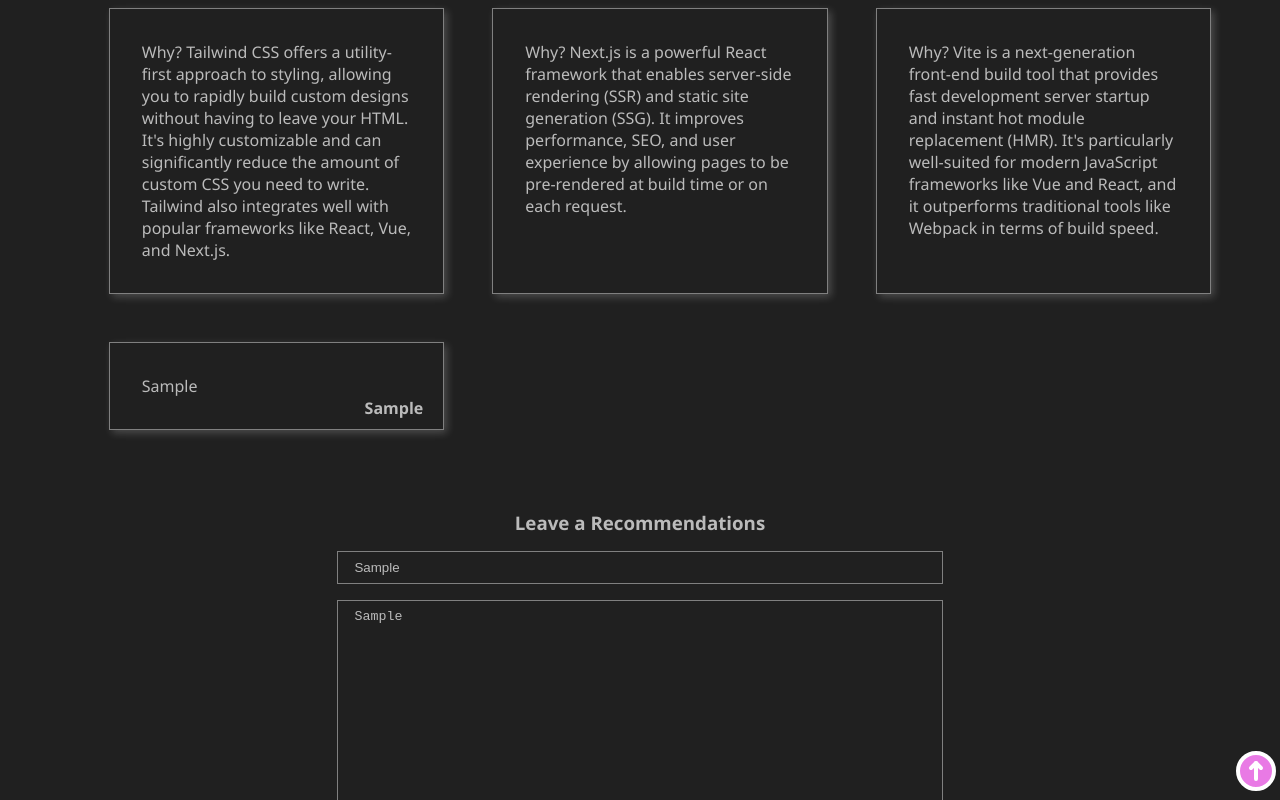
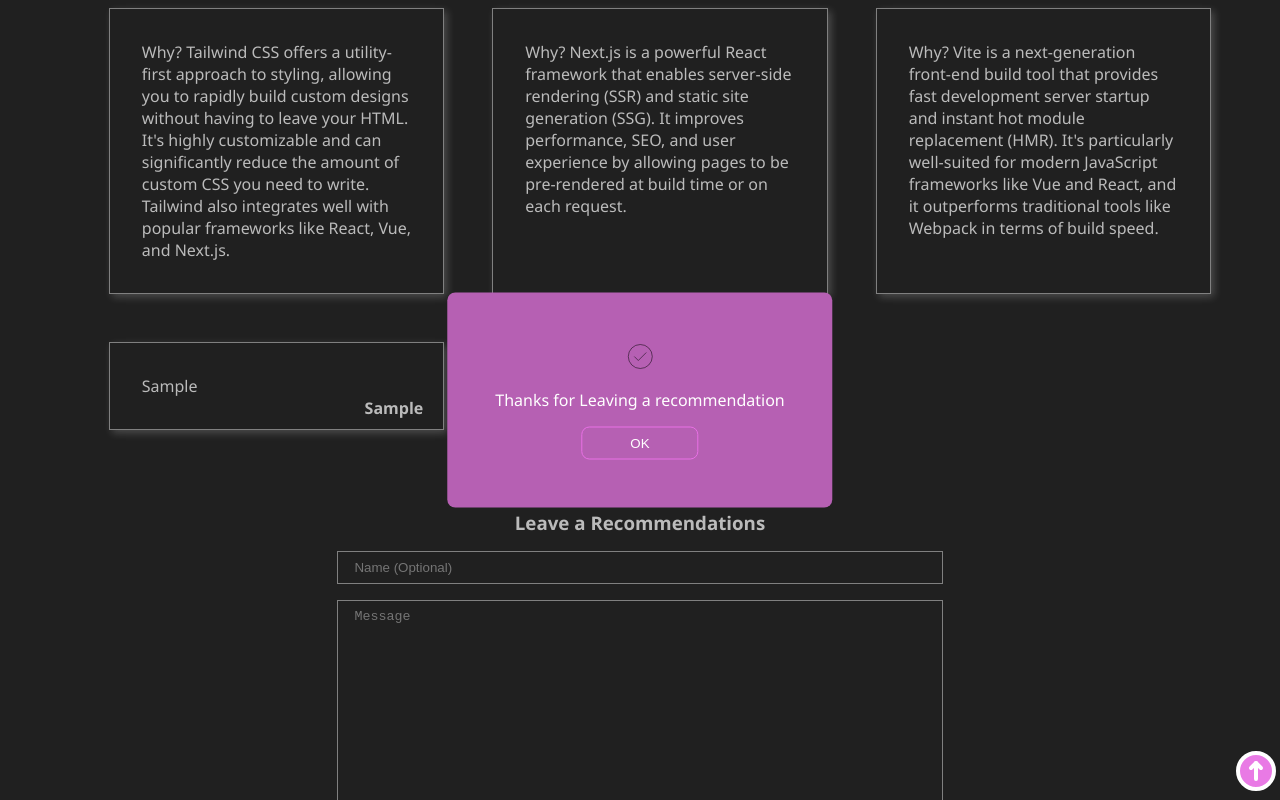
Before and after one commit to irel04/single-webpage-portfolio, a plain HTML site: page index.html in a window 1280 px wide. Both pictures are taken after typing "Sample", "Sample" into the empty fields and a click on the button "Submit". Shown: the part 2452-3252 px from the top of the page. Drawn offline with Linux system fonts and the light colour scheme.

Commit message:
feat(modal): added confirm modal

```diff
--- a/index.html
+++ b/index.html
@@ -22,7 +22,7 @@
 			<a href="#recommendations">Recommendations</a>
 		</nav>
 	</header>
-	<main>
+	<main id="mainDiv">
 		<section id="about-me">
 			<figure>
 				<img id="software-engineer_icon" src="assets/software-engineer.svg" alt="">
--- a/script.js
+++ b/script.js
@@ -1,5 +1,5 @@
 
-function addRecommendation (e){
+function addRecommendation (){
 	const name = document.getElementById("name").value
 	const message = document.getElementById("message").value
 
@@ -9,4 +9,23 @@
 	${message}
 	${name !== ""? `<span>${name}</span>` : ""}
 	</li>`
+
+	openModal()
 }
+
+
+function openModal(){
+	const mainDiv = document.getElementById("mainDiv")
+	mainDiv.innerHTML += `<div class="modal">
+		<img src="assets/checked.svg" alt="" srcset="">
+		<p>Thanks for Leaving a recommendation</p>
+		<button type="button" class="confirmButton" onclick="closeModal()">OK</button>
+	</div>`
+}
+
+function closeModal(){
+	const modal = document.querySelector(".modal")
+	if(modal){
+		modal.remove()
+	}
+}
--- a/style.css
+++ b/style.css
@@ -211,7 +211,7 @@
 	vertical-align: top;
 }
 
-#submit-recom {
+#submit-recom, .confirmButton {
 	padding: 0.5rem 3rem;
 	border-radius: 0.5rem;
 	background-color: inherit;
@@ -235,3 +235,19 @@
 	bottom: 0;
 	right: 0;
   }
+
+
+  .modal {
+	background-color: rgb(182, 96, 179);
+	position: fixed;
+	top: 50%;
+	left: 50%;
+	transform: translate(-50%, -50%); /* Center the element */
+	color: white;
+	display: flex;
+	flex-direction: column;
+	justify-content: center;
+	align-items: center;
+	padding: 3rem;
+	border-radius: 0.5rem;
+  }
```
Also changed, not shown: assets/checked.svg (added).
